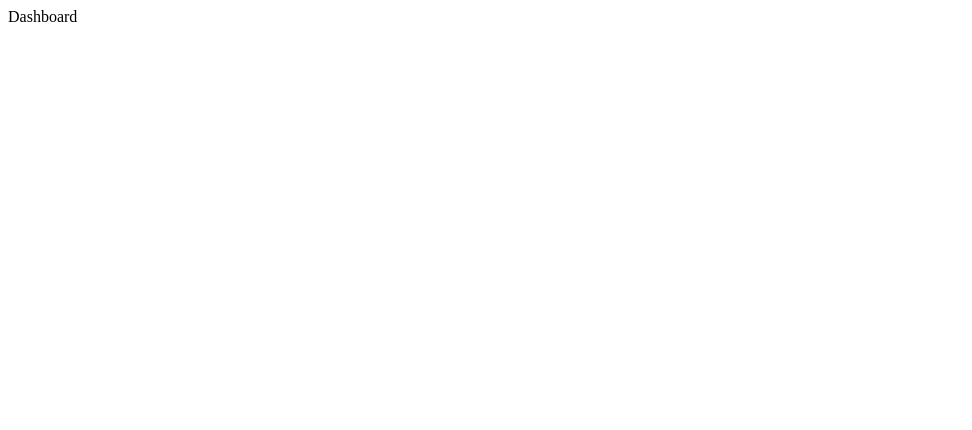
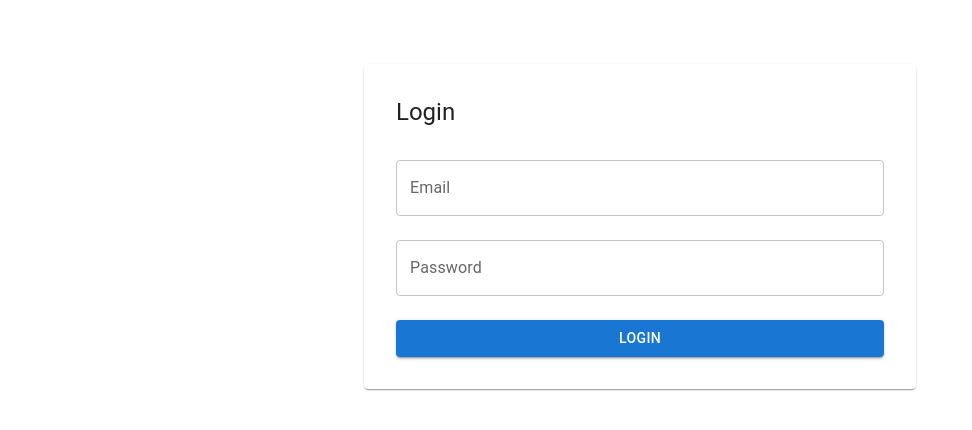
Before and after one commit to stephenszpak/haystak, a React (Vite) app in the folder frontend/: page / in a window 1280 px wide. Shown: the top 430 px of the page, without its empty margins (0-972 px from the left). Built offline with nearby package versions, Linux system fonts and the light colour scheme.

Commit message:
Default route shows login

```diff
--- a/frontend/src/main.tsx
+++ b/frontend/src/main.tsx
@@ -13,7 +13,8 @@ ReactDOM.createRoot(document.getElementById('root')!).render(
     <ColorModeProvider>
       <BrowserRouter>
         <Routes>
-          <Route path="/" element={<Dashboard />} />
+          <Route path="/" element={<Login />} />
+          <Route path="/dashboard" element={<Dashboard />} />
           <Route path="/calendar" element={<Calendar />} />
           <Route path="/jobs" element={<JobFeed />} />
           <Route path="/login" element={<Login />} />
```
Also changed, not shown: 1 other file (tests, documents, lock files or other folders).
